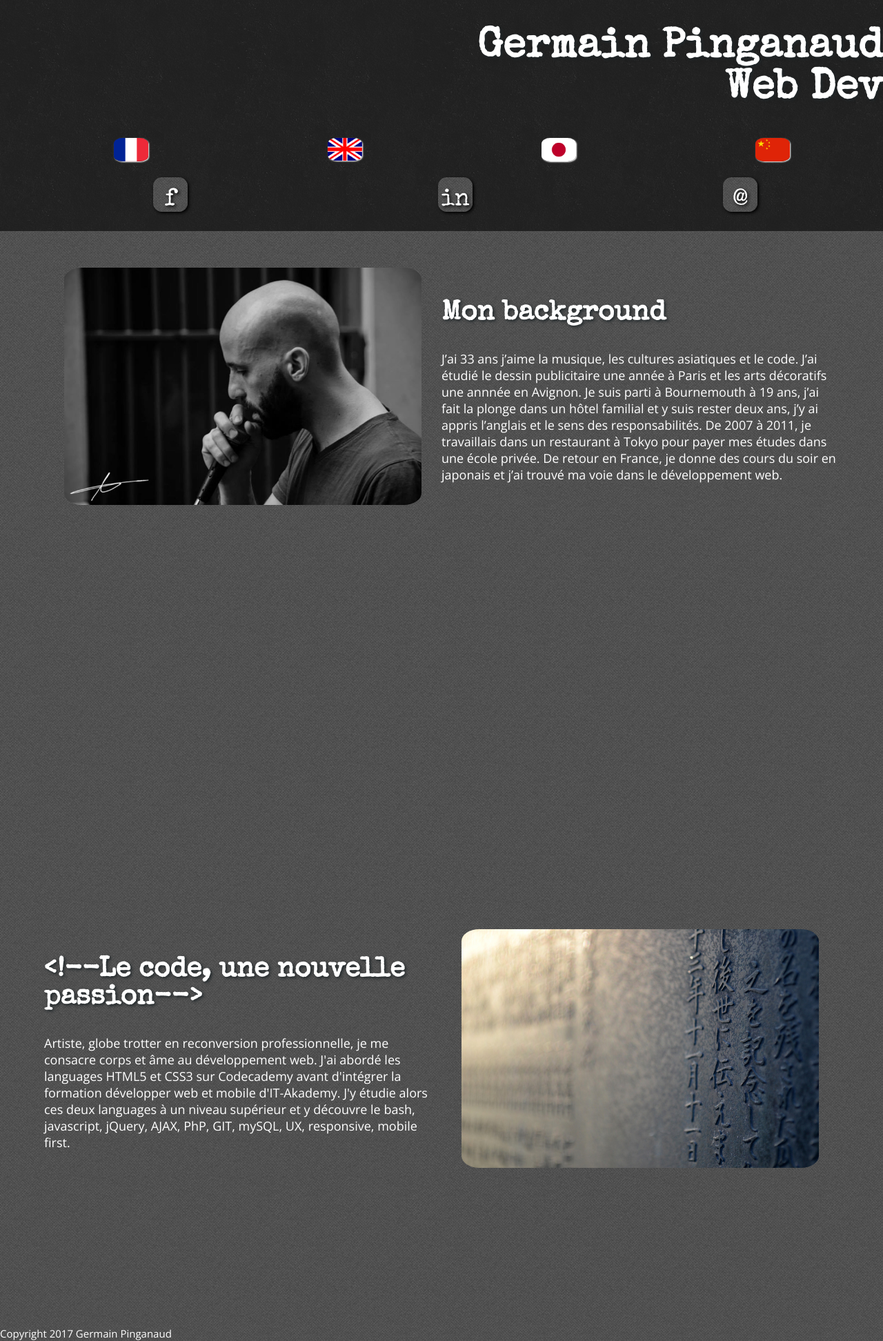
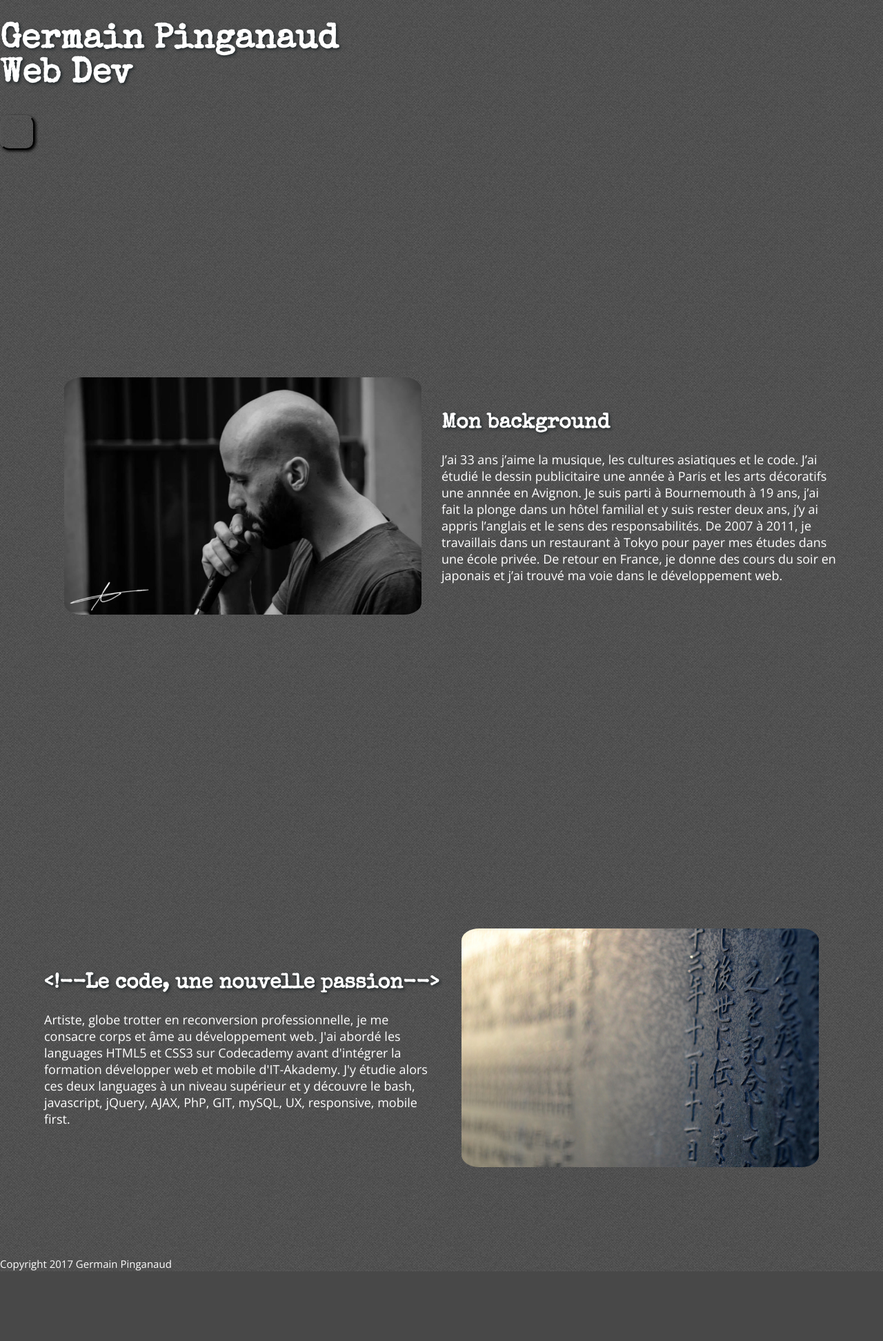
Before and after one commit to GermainPinganaud/germainpinganaud.github.io, a PHP site: page / in a window 1280 px wide. Shown: the whole page at 69% size. After the commit the page ends 1843 px from the top, so only its background shows below. Run offline with PHP 8.4, Linux system fonts and the light colour scheme.

Commit message:
je sais plus ce que je faiiiiiit

```diff
--- a/css/style.css
+++ b/css/style.css
@@ -9,11 +9,11 @@
 body {
   margin: inherit;
 }
-header {
+.menu {
   width: 100%;
   position: fixed;
   background-image: url("../graphic/dark_wall.png");
-  margin-bottom: 10vh;
+  margin-bottom: 100px;
 }
 label {
   margin-left: 10px;
@@ -33,20 +33,28 @@ h1, h2, h3, h4, h5 {
   text-shadow: 2px 2px 4px #1F2629;
 }
 h1 {
-  text-align: right;
-  font-size: 60px;
+  text-align: left;
+  font-size: 50px;
 }
 h2 {
-  font-size: 40px;
+  font-size: 30px;
 }
 /*---------------------------------------------
                     MENUS
 ---------------------------------------------*/
-.hden{
+.hidden{
   display: none;
 }
 li {
   list-style: none;
+}
+.menu-button {
+  width: 50px;
+  height: 50px;
+  border-radius: 25%;
+  justify-content: flex-end;
+  background-image: url("../graphic/tweed.png");
+  box-shadow: 2px 2px 4px black;
 }
 .iconCustom {
   width: 50px;
@@ -78,8 +86,8 @@ small {
   justify-content: center;
 }
 section {
-  padding-top: 20vh;
-  height: 100vh;
+  padding-top: 200px;
+  height: 600px;
 }
 .header-img {
   display: flex;
@@ -147,11 +155,10 @@ section {
   }
 
   .big-section {
-    height: 150vh;
+    height: 150;
   }
 
   .half-size {
-    margin-top: 20vh;
     width: 100%;
   }
 }
--- a/index.php
+++ b/index.php
@@ -2,8 +2,9 @@
 session_start();
 require_once("./template/head.html");
 require_once("./template/menu.html");
-if (!isset($_SESSION["language"])) {
-  $_SESSION["language"] = "Fr";
+require_once("./template/header.html");
+if (empty($_SESSION["language"])) {
+  $_SESSION["language"] = "fr";
 }
 require_once("./pages/profil" . $_SESSION["language"] . ".html");
 require_once("./template/foot.html");
--- /dev/null
+++ b/template/header.html
@@ -0,0 +1,7 @@
+<header class="flex-container, flex-wrap">
+  <div>
+  <h1>Germain Pinganaud<br>
+  Web Dev</h1>
+  <button type="button" id="menu-button" class="menu-button" name="menu-button"></button>
+  </div>
+</header>
--- a/template/menu.html
+++ b/template/menu.html
@@ -1,4 +1,4 @@
-<header class="flex-container, flex-wrap, hidden">
+<header class="flex-container, flex-wrap, menu, hidden">
   <div>
   <h1>Germain Pinganaud<br>
   Web Dev</h1>
```
Also changed, not shown: 1 other file.
